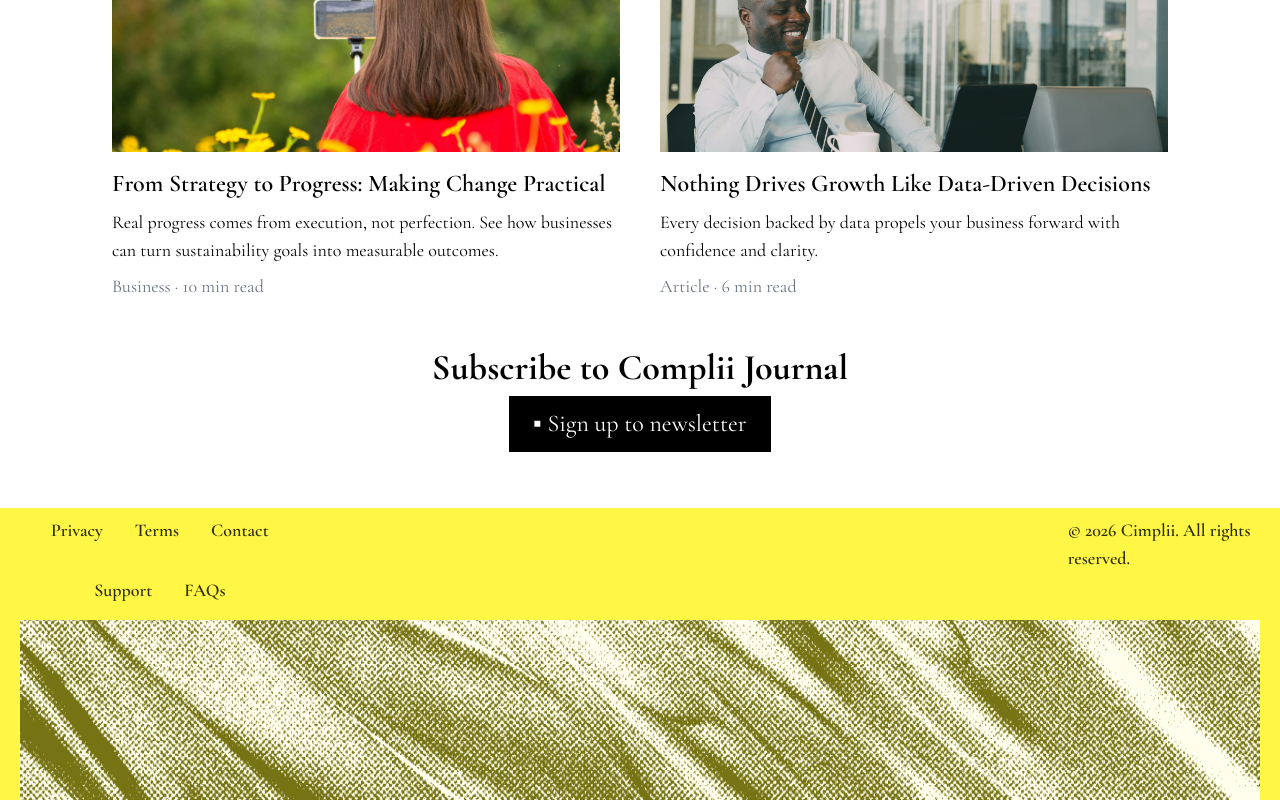
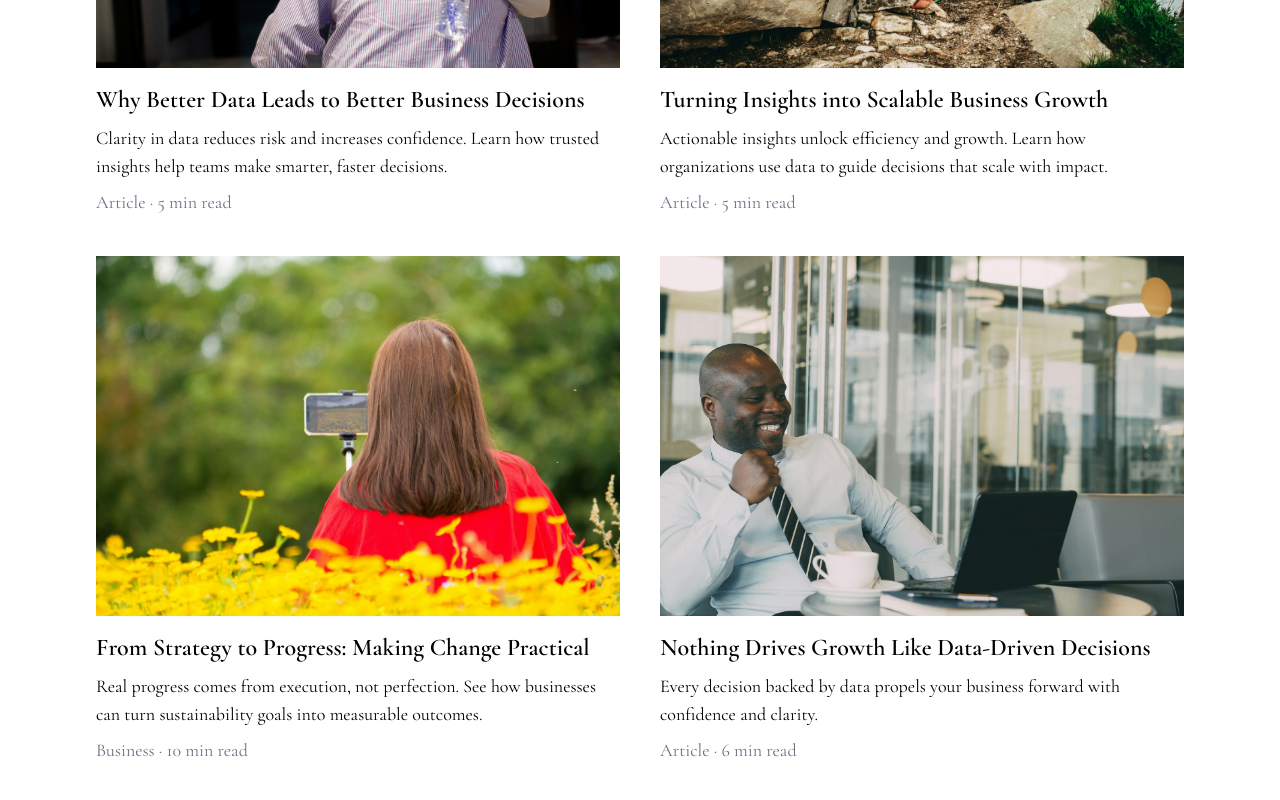
Before and after one commit to kluivstar/Cimplii, a React (Vite) app: page /journal in a window 1280 px wide. Shown: the part 1653-2453 px from the top of the page. Built offline with nearby package versions, Linux system fonts and the light colour scheme.

Commit message:
Wrapped up JournalPage UI implementation for xl screen

```diff
--- a/src/pages/JournalPage.jsx
+++ b/src/pages/JournalPage.jsx
@@ -62,8 +62,8 @@
 
 const JournalPage = () => {
   return (
-    <section className="p-4">
-      <div>
+    <section className="">
+      <div className='p-4'>
             <img src={JournalHeader} alt="Journal Header" className="w-full h-full object-contain mb-5"/>
       </div>
       {/* Journal Header */}
@@ -72,7 +72,7 @@
       </h2>
 
       {/* Journal Content */}
-      <div className="lg:px-24 2xl:w-4/5 grid lg:grid-cols-2 lg:gap-10 mx-auto items-stretch">
+      <div className="lg:px-24 xl:py-10 xl:pb-20 2xl:w-4/5 grid lg:grid-cols-2 lg:gap-10 mx-auto items-stretch">
 
         {journalList.map((journal, index) => (
             <article
@@ -83,7 +83,7 @@
             <img
                 src={journal.image}
                 alt={journal.title}
-                className="w-full h-48 md:h-56 object-cover"
+                className="w-full h-48 md:h-56 xl:h-90 object-cover"
             />
 
             {/* Text */}
@@ -106,7 +106,7 @@
 
 
       {/* Newsletter Section */}
-      <div className="text-center py-10">
+      <div className="text-center py-20 bg-slate-100 ">
         <h2 className="text-2xl lg:text-4xl md:text-4xl font-bold text-center py-2">
         Subscribe to Complii Journal
       </h2>
```
